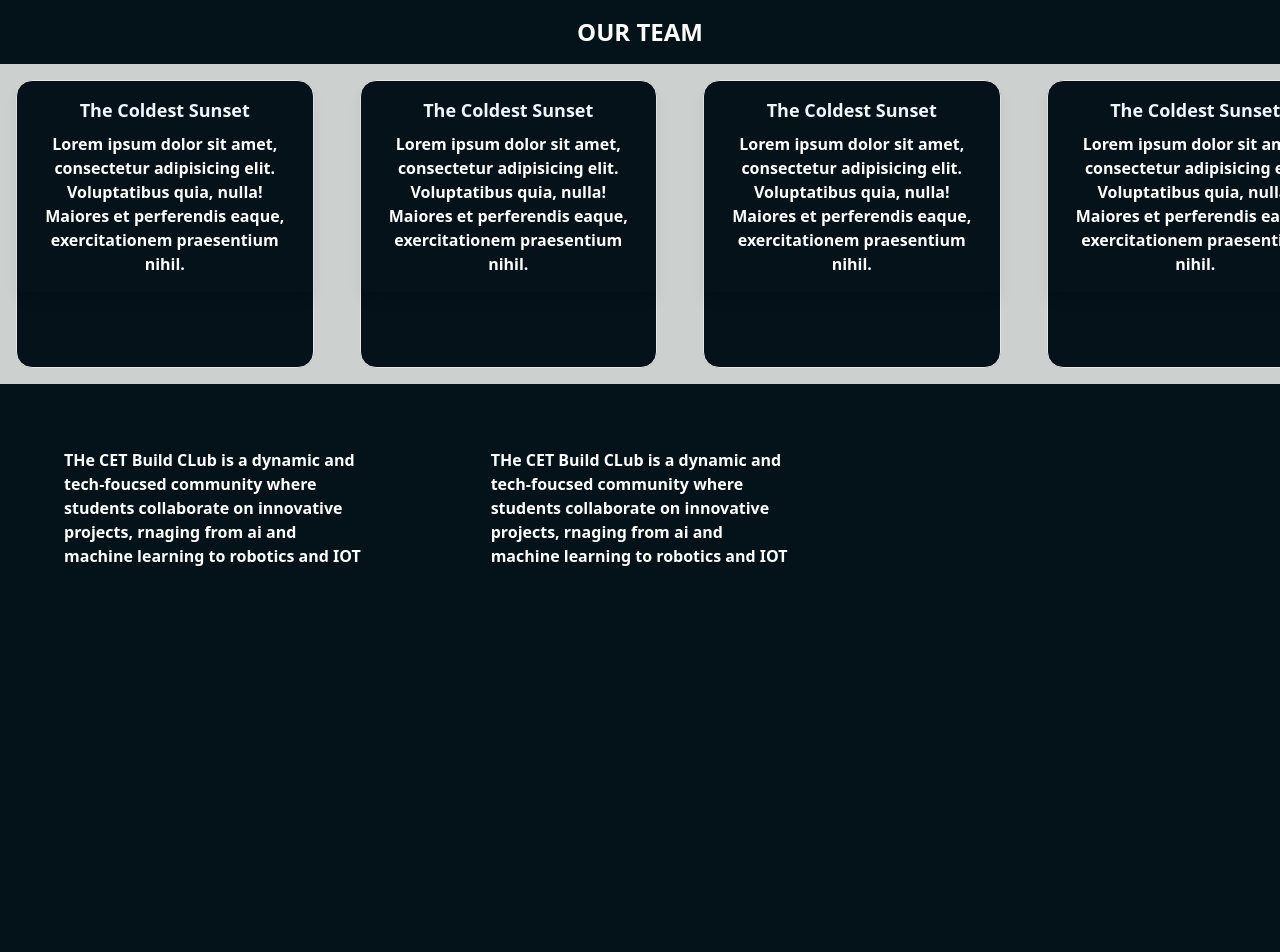
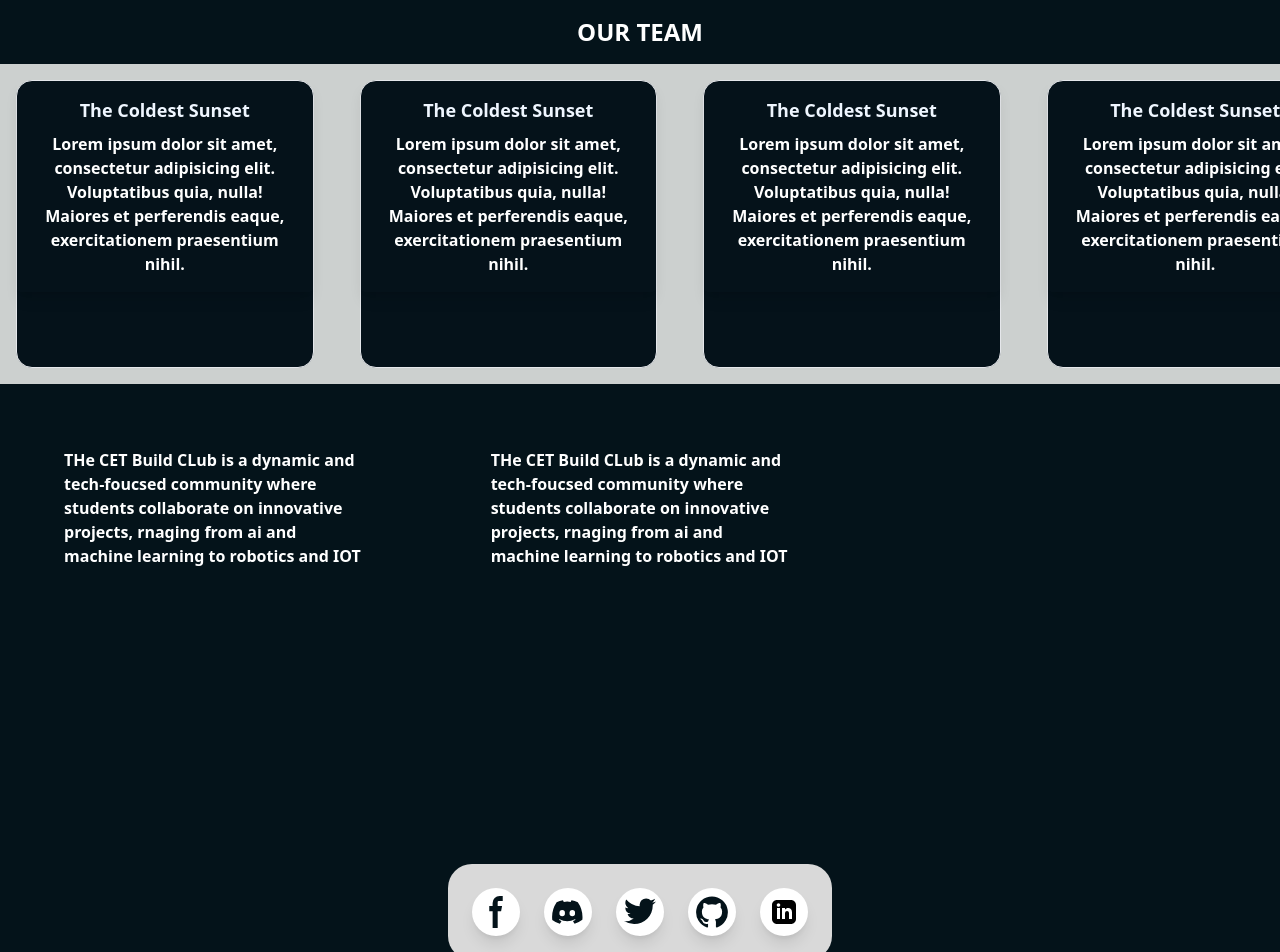
Before and after one commit to BuildClubCET/BuildClubWebsite, a React (Vite) app in the folder client/: page /Team in a window 1280 px wide. Shown: the top 952 px of the page. Built offline with nearby package versions, Linux system fonts and the light colour scheme.

Commit message:
added footer link

```diff
--- a/client/src/pages/Team.jsx
+++ b/client/src/pages/Team.jsx
@@ -17,6 +17,57 @@ export default function Team() {
           </div>
         </div>
       </div>
+      <div class="flex mt-4 sm:justify-center md:mt-0 space-x-5 rtl:space-x-reverse">
+  {/* Wrapping all icons inside a rounded grey container */}
+  <div class="bg-[#d9d9d9] p-6 rounded-3xl flex space-x-6">
+    {/* Facebook */}
+    <a href="#" class="text-[#04131a] hover:text-gray-900 dark:hover:text-white">
+      <div class="w-12 h-12 flex items-center justify-center rounded-full bg-white shadow-lg">
+        <svg class="w-8 h-8" aria-hidden="true" xmlns="http://www.w3.org/2000/svg" fill="currentColor" viewBox="0 0 8 19">
+          <path fill-rule="evenodd" d="M6.135 3H8V0H6.135a4.147 4.147 0 0 0-4.142 4.142V6H0v3h2v9.938h3V9h2.021l.592-3H5V3.591A.6.6 0 0 1 5.592 3h.543Z" clip-rule="evenodd" />
+        </svg>
+        <span class="sr-only">Facebook page</span>
+      </div>
+    </a>
+
+    {/* Discord */}
+    <a href="#" class="text-[#04131a] hover:text-gray-900 dark:hover:text-white">
+      <div class="w-12 h-12 flex items-center justify-center rounded-full bg-white shadow-lg">
+        <svg class="w-8 h-8" aria-hidden="true" xmlns="http://www.w3.org/2000/svg" fill="currentColor" viewBox="0 0 21 16">
+          <path d="M16.942 1.556a16.3 16.3 0 0 0-4.126-1.3 12.04 12.04 0 0 0-.529 1.1 15.175 15.175 0 0 0-4.573 0 11.585 11.585 0 0 0-.535-1.1 16.274 16.274 0 0 0-4.129 1.3A17.392 17.392 0 0 0 .182 13.218a15.785 15.785 0 0 0 4.963 2.521c.41-.564.773-1.16 1.084-1.785a10.63 10.63 0 0 1-1.706-.83c.143-.106.283-.217.418-.33a11.664 11.664 0 0 0 10.118 0c.137.113.277.224.418.33-.544.328-1.116.606-1.71.832a12.52 12.52 0 0 0 1.084 1.785 16.46 16.46 0 0 0 5.064-2.595 17.286 17.286 0 0 0-2.973-11.59ZM6.678 10.813a1.941 1.941 0 0 1-1.8-2.045 1.93 1.93 0 0 1 1.8-2.047 1.919 1.919 0 0 1 1.8 2.047 1.93 1.93 0 0 1-1.8 2.045Zm6.644 0a1.94 1.94 0 0 1-1.8-2.045 1.93 1.93 0 0 1 1.8-2.047 1.918 1.918 0 0 1 1.8 2.047 1.93 1.93 0 0 1-1.8 2.045Z" />
+        </svg>
+        <span class="sr-only">Discord community</span>
+      </div>
+    </a>
+
+    {/* Twitter */}
+    <a href="#" class="text-[#04131a] hover:text-gray-900 dark:hover:text-white">
+      <div class="w-12 h-12 flex items-center justify-center rounded-full bg-white shadow-lg">
+        <svg class="w-8 h-8" aria-hidden="true" xmlns="http://www.w3.org/2000/svg" fill="currentColor" viewBox="0 0 20 17">
+          <path fill-rule="evenodd" d="M20 1.892a8.178 8.178 0 0 1-2.355.635 4.074 4.074 0 0 0 1.8-2.235 8.344 8.344 0 0 1-2.605.98A4.13 4.13 0 0 0 13.85 0a4.068 4.068 0 0 0-4.1 4.038 4 4 0 0 0 .105.919A11.705 11.705 0 0 1 1.4.734a4.006 4.006 0 0 0 1.268 5.392 4.165 4.165 0 0 1-1.859-.5v.05A4.057 4.057 0 0 0 4.1 9.635a4.19 4.19 0 0 1-1.856.07 4.108 4.108 0 0 0 3.831 2.807A8.36 8.36 0 0 1 0 14.184 11.732 11.732 0 0 0 6.291 16 11.502 11.502 0 0 0 17.964 4.5c0-.177 0-.35-.012-.523A8.143 8.143 0 0 0 20 1.892Z" clip-rule="evenodd" />
+        </svg>
+        <span class="sr-only">Twitter page</span>
+      </div>
+    </a>
+
+    {/* GitHub */}
+    <a href="#" class="text-[#04131a] hover:text-gray-900 dark:hover:text-white">
+      <div class="w-12 h-12 flex items-center justify-center rounded-full bg-white shadow-lg">
+        <svg class="w-8 h-8" aria-hidden="true" xmlns="http://www.w3.org/2000/svg" fill="currentColor" viewBox="0 0 20 20">
+          <path fill-rule="evenodd" d="M10 .333A9.911 9.911 0 0 0 6.866 19.65c.5.092.678-.215.678-.477 0-.237-.01-1.017-.014-1.845-2.757.6-3.338-1.169-3.338-1.169a2.627 2.627 0 0 0-1.1-1.451c-.9-.615.07-.6.07-.6a2.084 2.084 0 0 1 1.518 1.021 2.11 2.11 0 0 0 2.884.823c.044-.503.268-.973.63-1.325-2.2-.25-4.516-1.1-4.516-4.9A3.832 3.832 0 0 1 4.7 7.068a3.56 3.56 0 0 1 .095-2.623s.832-.266 2.726 1.016a9.409 9.409 0 0 1 4.962 0c1.89-1.282 2.717-1.016 2.717-1.016.366.83.402 1.768.1 2.623a3.827 3.827 0 0 1 1.02 2.659c0 3.807-2.319 4.644-4.525 4.889a2.366 2.366 0 0 1 .673 1.834c0 1.326-.012 2.394-.012 2.72 0 .263.18.572.681.475A9.911 9.911 0 0 0 10 .333Z" clip-rule="evenodd" />
+        </svg>
+        <span class="sr-only">GitHub account</span>
+      </div>
+    </a>
+    <a href="#" class="text-[#04131a] hover:text-gray-900 dark:hover:text-white">
+      <div class="w-12 h-12 flex items-center justify-center rounded-full bg-white shadow-lg">
+      <svg xmlns="http://www.w3.org/2000/svg" width="24" height="24" viewBox="0 0 24 24"><path d="M19 0h-14c-2.761 0-5 2.239-5 5v14c0 2.761 2.239 5 5 5h14c2.762 0 5-2.239 5-5v-14c0-2.761-2.238-5-5-5zm-11 19h-3v-11h3v11zm-1.5-12.268c-.966 0-1.75-.79-1.75-1.764s.784-1.764 1.75-1.764 1.75.79 1.75 1.764-.783 1.764-1.75 1.764zm13.5 12.268h-3v-5.604c0-3.368-4-3.113-4 0v5.604h-3v-11h3v1.765c1.396-2.586 7-2.777 7 2.476v6.759z"/></svg>
+        <span class="sr-only">LinkedIn account</span>
+      </div>
+    </a>
+  </div>
+</div>
+
     </>
   );
 }
```
